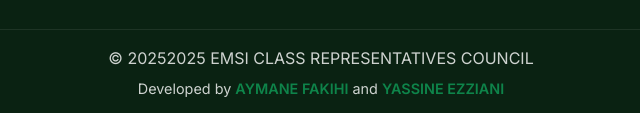
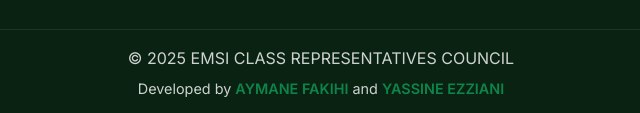
Before and after one commit to AYMANEFAKIHI/StudyHub, a plain HTML site: page index.html in a window 1280 px wide. Shown: the part 1683-1796 px from the top of the page, 319-959 px from the left. Drawn offline with nearby package versions, Linux system fonts and the light colour scheme.

Commit message:
Update index.html

```diff
--- a/index.html
+++ b/index.html
@@ -2428,7 +2428,7 @@
             </div>
 
             <div class="footer-bottom">
-                <p>&copy; <span id="currentYear"></span>2025 EMSI CLASS REPRESENTATIVES COUNCIL</p>
+                <p>&copy; <span id="currentYear"></span> EMSI CLASS REPRESENTATIVES COUNCIL</p>
                 <p class="developer-credits">Developed by <a href="https://www.linkedin.com/in/aymane-fakihi-9a3435335/" target="_blank" rel="noopener noreferrer">AYMANE FAKIHI</a> and <a href="https://www.linkedin.com/in/yezziani/" target="_blank" rel="noopener noreferrer">YASSINE EZZIANI</a></p>
             </div>
         </div>
```
